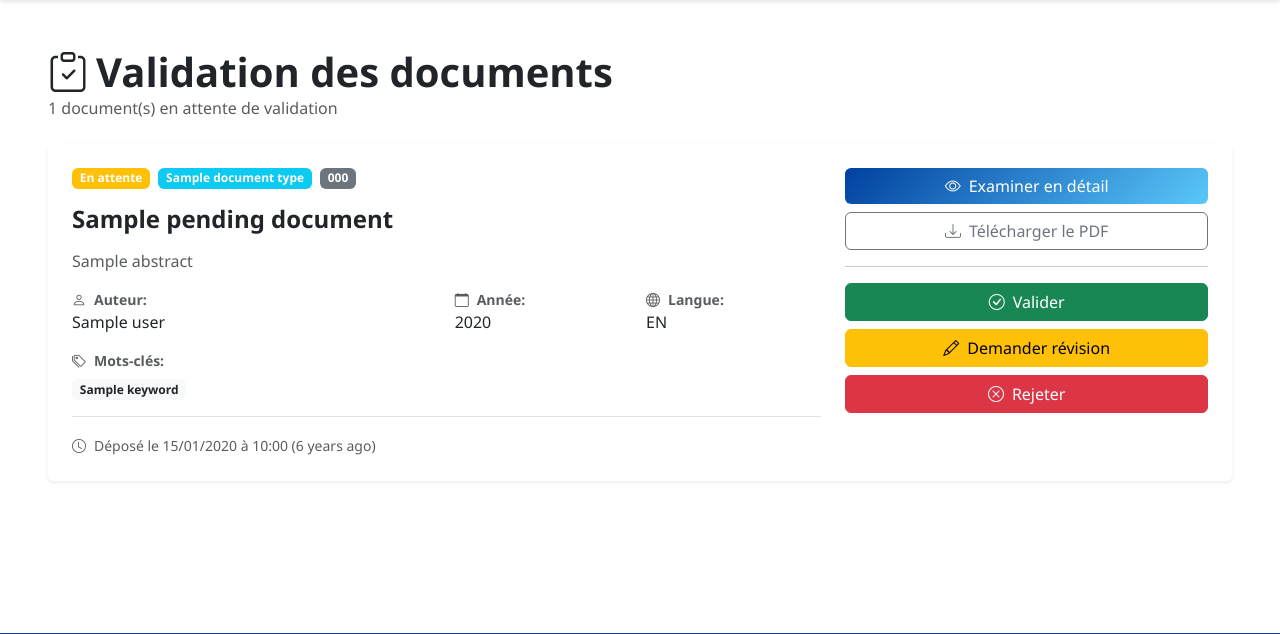
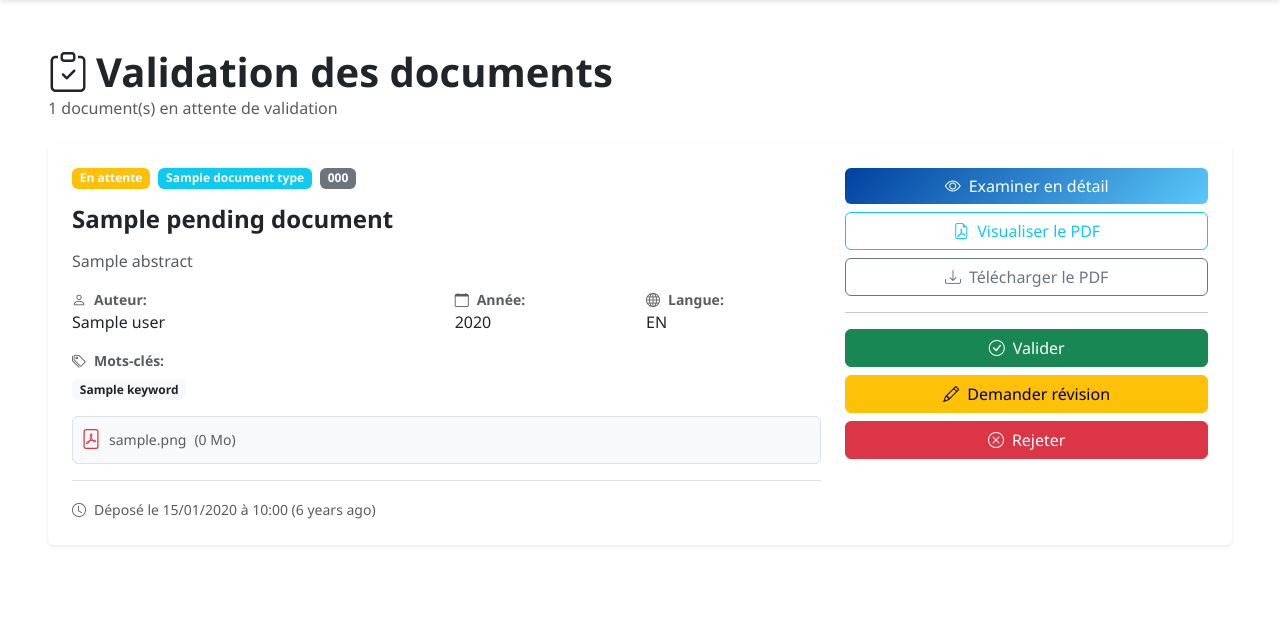
Before and after one commit to 2zalab/ArEM, a Laravel app: template resources/views/validation/index.blade.php in a window 1280 px wide. Shown: the part 83-717 px from the top of the page. Run offline with Laravel 12, Linux system fonts and the light colour scheme; the template is opened without the code that fills it: most values are stand-ins (such as "Sample title", 1, 10 or a date in 2020).

Commit message:
feat: PDF preview and download on validation pages
- DocumentController@download: fix access control — validators (admin/moderator)
  can now download pending documents (same as preview, which already allowed it)
- validation/index.blade.php:
  - Replace fake download alert with real route('documents.download') link
  - Add "Visualiser le PDF" button opening a fullscreen modal iframe (80vh)
    with download shortcut in modal header
  - Show file name + size info on each card
- validation/show.blade.php:
  - Add inline PDF viewer card (780px iframe) between document details and metadata
  - Download button in viewer header for quick access
  - "Voir la page publique" link opens in new tab

https://claude.ai/code/session_01HKH1t6iWCdFdSHzz6Qf648

```diff
--- a/app/Http/Controllers/DocumentController.php
+++ b/app/Http/Controllers/DocumentController.php
@@ -255,7 +255,7 @@ class DocumentController extends Controller
     {
         $document = Document::where('arem_doc_id', $aremDocId)->firstOrFail();
 
-        if (!$document->isAccessible() && (!Auth::check() || Auth::user()->id !== $document->user_id)) {
+        if (!$document->isAccessible() && (!Auth::check() || (Auth::user()->id !== $document->user_id && !Auth::user()->canValidateDocuments()))) {
             abort(403, 'Accès restreint à ce document');
         }
 
--- a/resources/views/validation/index.blade.php
+++ b/resources/views/validation/index.blade.php
@@ -10,6 +10,13 @@
             <p class="text-muted mb-0">{{ $pendingDocuments->total() }} document(s) en attente de validation</p>
         </div>
     </div>
+
+    @if(session('success'))
+        <div class="alert alert-success alert-dismissible fade show" role="alert">
+            <i class="bi bi-check-circle me-2"></i>{{ session('success') }}
+            <button type="button" class="btn-close" data-bs-dismiss="alert"></button>
+        </div>
+    @endif
 
     @if($pendingDocuments->count() > 0)
         @foreach($pendingDocuments as $document)
@@ -55,6 +62,14 @@
                                 </div>
                             @endif
 
+                            @if($document->file_path)
+                                <div class="border rounded p-2 bg-light d-flex align-items-center gap-2 mt-3">
+                                    <i class="bi bi-file-pdf text-danger fs-5"></i>
+                                    <span class="small text-muted">{{ $document->file_name }}</span>
+                                    <span class="small text-muted">({{ round($document->file_size / 1024 / 1024, 2) }} Mo)</span>
+                                </div>
+                            @endif
+
                             <div class="border-top pt-3 mt-3">
                                 <small class="text-muted">
                                     <i class="bi bi-clock me-2"></i>Déposé le {{ $document->created_at->format('d/m/Y à H:i') }}
@@ -70,9 +85,18 @@
                                 </a>
 
                                 @if($document->file_path)
-                                    <button class="btn btn-outline-secondary" onclick="alert('Fonction de téléchargement à implémenter')">
+                                    <button class="btn btn-outline-info"
+                                            data-bs-toggle="modal"
+                                            data-bs-target="#pdfModal{{ $document->id }}"
+                                            title="Visualiser le PDF">
+                                        <i class="bi bi-file-earmark-pdf me-2"></i>Visualiser le PDF
+                                    </button>
+
+                                    <a href="{{ route('documents.download', $document->arem_doc_id) }}"
+                                       class="btn btn-outline-secondary"
+                                       title="Télécharger le PDF">
                                         <i class="bi bi-download me-2"></i>Télécharger le PDF
-                                    </button>
+                                    </a>
                                 @endif
 
                                 <hr class="my-2">
@@ -96,6 +120,36 @@
                     </div>
                 </div>
             </div>
+
+            <!-- PDF Preview Modal -->
+            @if($document->file_path)
+                <div class="modal fade" id="pdfModal{{ $document->id }}" tabindex="-1">
+                    <div class="modal-dialog modal-xl modal-dialog-centered">
+                        <div class="modal-content">
+                            <div class="modal-header bg-primary text-white py-2">
+                                <h6 class="modal-title mb-0">
+                                    <i class="bi bi-file-pdf me-2"></i>{{ Str::limit($document->title, 60) }}
+                                </h6>
+                                <div class="d-flex align-items-center gap-2">
+                                    <a href="{{ route('documents.download', $document->arem_doc_id) }}"
+                                       class="btn btn-sm btn-light"
+                                       title="Télécharger">
+                                        <i class="bi bi-download me-1"></i>Télécharger
+                                    </a>
+                                    <button type="button" class="btn-close btn-close-white" data-bs-dismiss="modal"></button>
+                                </div>
+                            </div>
+                            <div class="modal-body p-0" style="height: 80vh;">
+                                <iframe
+                                    src="{{ route('documents.preview', $document->arem_doc_id) }}"
+                                    style="width: 100%; height: 100%; border: none;"
+                                    title="Aperçu PDF"
+                                ></iframe>
+                            </div>
+                        </div>
+                    </div>
+                </div>
+            @endif
 
             <!-- Revision Modal -->
             <div class="modal fade" id="revisionModal{{ $document->id }}" tabindex="-1">
```
Also changed, not shown: resources/views/validation/show.blade.php (+24 -1 lines).
